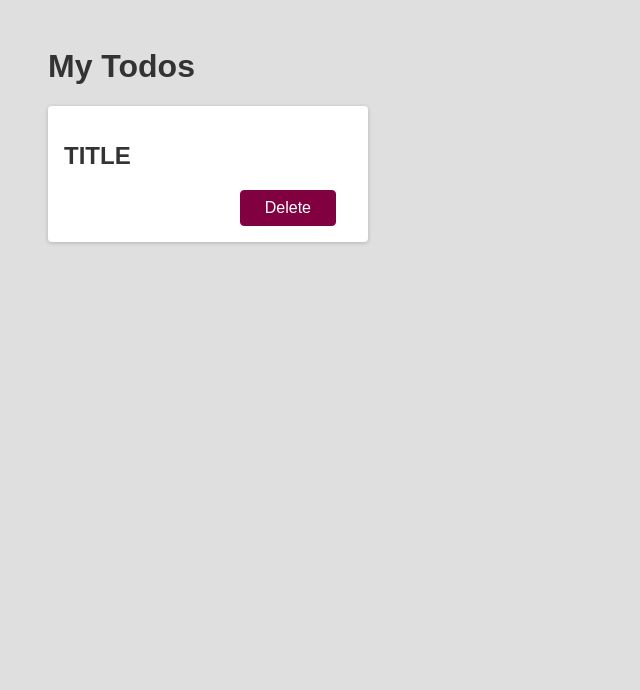
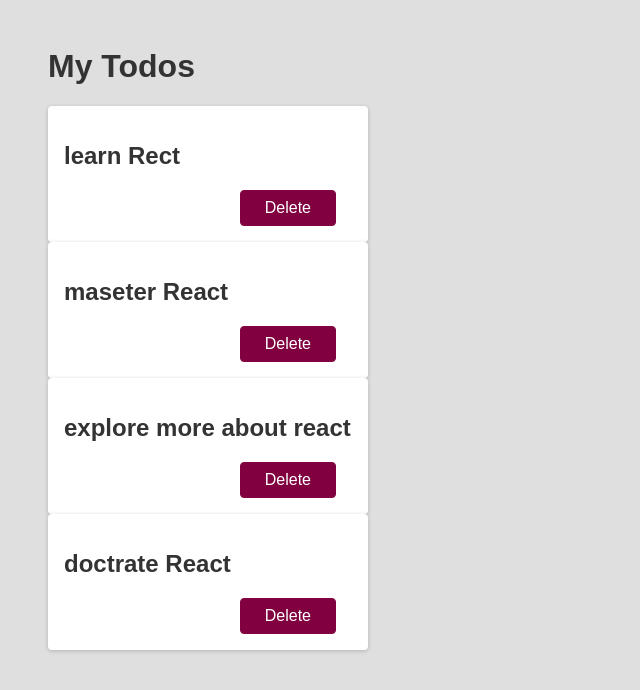
Before and after one commit to moin2672/my-reactapp, a React (Create React App) app: page / in a window 1280 px wide. Shown: the top 690 px of the page, without its empty margins (0-640 px from the left). Built offline with nearby package versions, Linux system fonts and the light colour scheme.

Commit message:
3. working with props and dynamic data

```diff
--- a/src/App.js
+++ b/src/App.js
@@ -1,13 +1,13 @@
+import Todo from './components/Todo'
+
 function App() {
   return (
     <div>
         <h1>My Todos</h1>
-        <div className="card">
-          <h2>TITLE</h2>
-          <div className="actions">
-          <button className="btn">Delete</button>
-          </div>
-        </div>
+        <Todo text="learn Rect" />
+        <Todo text="maseter React" />
+        <Todo text="explore more about react" />
+        <Todo text="doctrate React" />
     </div>
   );
 }
--- /dev/null
+++ b/src/components/Todo.js
@@ -0,0 +1,12 @@
+function Todo(props) {
+  return (
+    <div className="card">
+      <h2>{props.text}</h2>
+      <div className="actions">
+        <button className="btn">Delete</button>
+      </div>
+    </div>
+  );
+}
+
+export default Todo;
```
